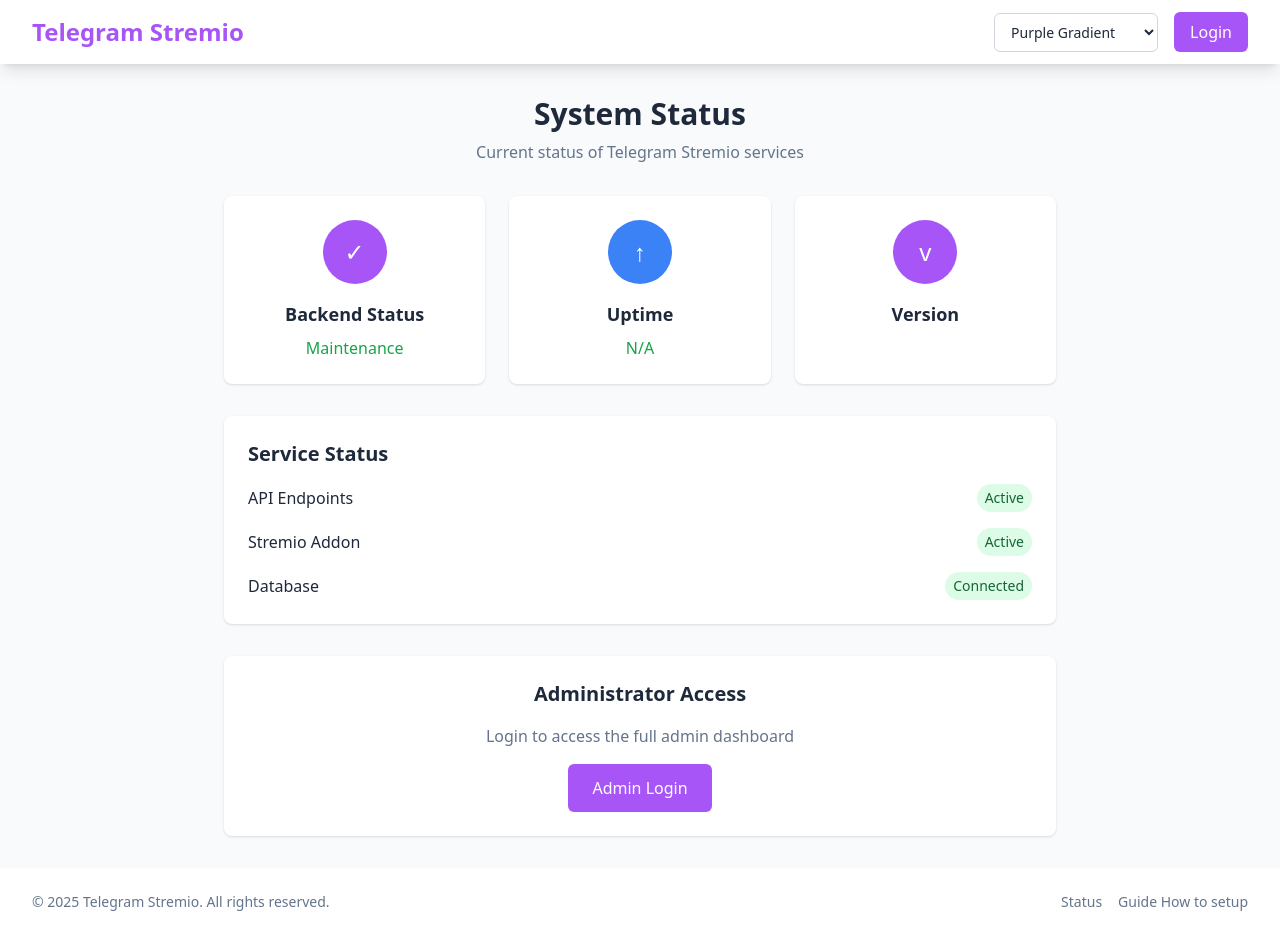
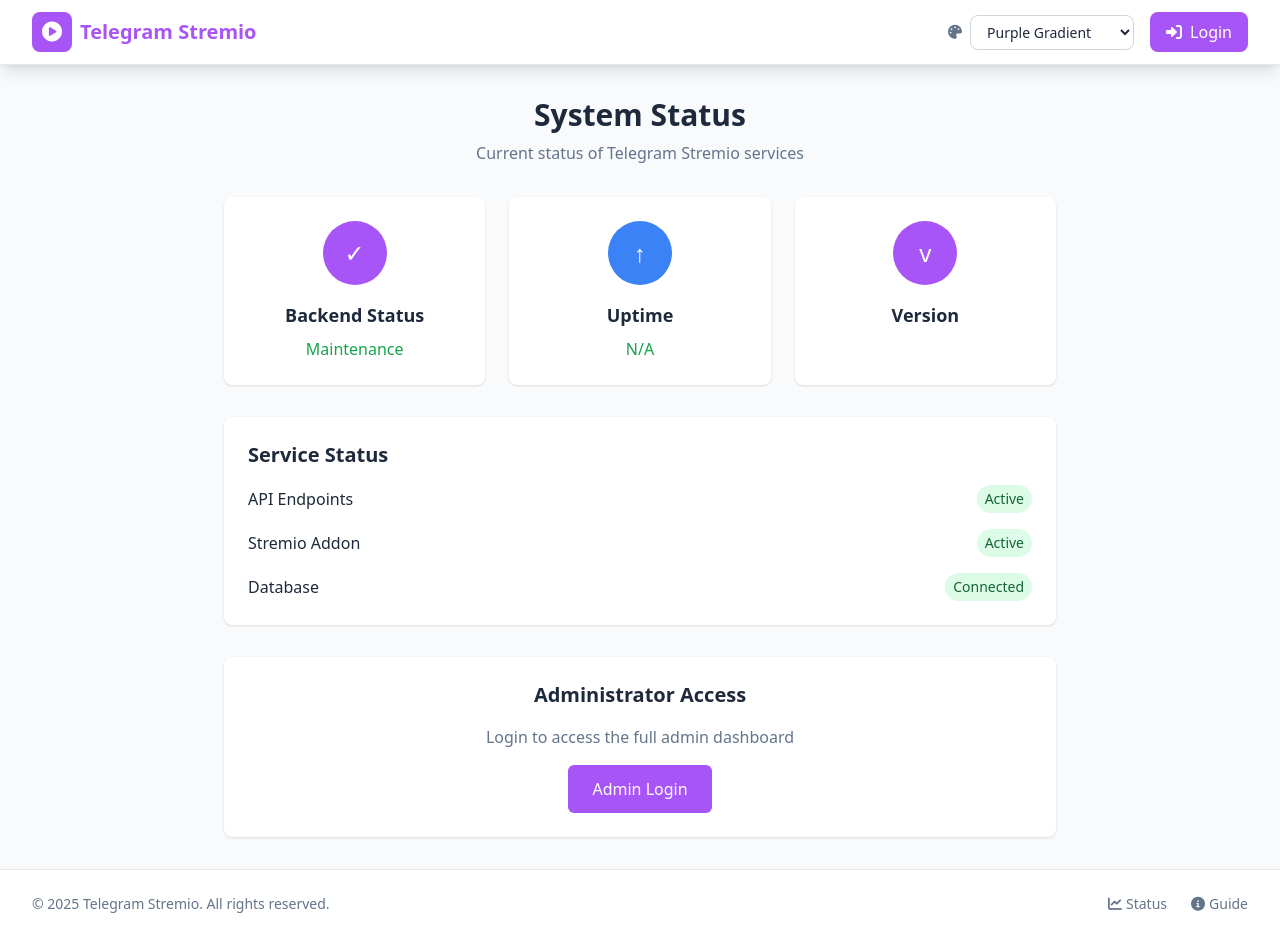
Before and after one commit to cleanerspam/TST, a FastAPI app: page /status in a window 1280 px wide. Before the commit the page ends 911 px from the top, so only its background shows below. Run offline with FastAPI, Linux system fonts and the light colour scheme; data that the repository does not hold is empty; parts of the project's set-up code (start-up, migrations or seed data) failed here and were passed over; some libraries are stand-ins or nearby versions.

Commit message:
update dashboard

```diff
--- a/Backend/fastapi/templates/base.html
+++ b/Backend/fastapi/templates/base.html
@@ -85,29 +85,42 @@
 
 <body class="min-h-screen flex flex-col">
     <!-- Navigation -->
-    <nav class="theme-card shadow-lg">
+    <nav class="theme-card shadow-lg border-b border-gray-200">
         <div class="max-w-7xl mx-auto px-4 sm:px-6 lg:px-8">
             <div class="flex justify-between items-center h-16">
-                <div class="flex items-center space-x-4">
-                    <h1 class="text-2xl font-bold text-primary">Telegram Stremio</h1>
+                <div class="flex items-center space-x-6">
+                    <div class="flex items-center space-x-2">
+                        <div class="w-10 h-10 rounded-lg theme-primary flex items-center justify-center">
+                            <i class="fas fa-play-circle text-white text-xl"></i>
+                        </div>
+                        <h1 class="text-xl font-bold text-primary">Telegram Stremio</h1>
+                    </div>
                     {% if current_user %}
-                    <div class="hidden md:flex space-x-4">
-                        <a href="/"
-                            class="text-text hover:text-primary px-3 py-2 rounded-md transition-colors">Dashboard</a>
-                        <a href="/media/manage"
-                            class="text-text hover:text-primary px-3 py-2 rounded-md transition-colors">Media</a>
-                        <a href="/media/updates"
-                            class="text-text hover:text-primary px-3 py-2 rounded-md transition-colors">Manual
-                            Updates</a>
+                    <div class="hidden md:flex items-center space-x-1">
+                        <a href="/" class="nav-link px-4 py-2 transition-all duration-300 {% if request.path == '/' %}bg-gray-200 theme-card font-semibold{% endif %}">
+                            <i class="fas fa-home mr-2"></i> Dashboard
+                        </a>
+                        <a href="/media/manage" class="nav-link px-4 py-2 transition-all duration-300 {% if request.path.startswith('/media') %}bg-gray-200 theme-card font-semibold{% endif %}">
+                            <i class="fas fa-film mr-2"></i> Media
+                        </a>
+                        <a href="/media/updates" class="nav-link px-4 py-2 transition-all duration-300 {% if '/updates' in request.path %}bg-gray-200 theme-card font-semibold{% endif %}">
+                            <i class="fas fa-sync-alt mr-2"></i> Manual Updates
+                        </a>
+                        <a href="/status" class="nav-link px-4 py-2 transition-all duration-300 {% if '/status' in request.path %}bg-gray-200 theme-card font-semibold{% endif %}">
+                            <i class="fas fa-chart-line mr-2"></i> Status
+                        </a>
                     </div>
                     {% endif %}
                 </div>
                 <div class="flex items-center space-x-4">
                     <!-- Theme Selector (hidden on smallest screens) -->
                     <div class="relative hidden sm:block">
-                        <form method="post" action="/set-theme" id="theme-form">
-                            <select name="theme" onchange="document.getElementById('theme-form').submit()"
-                                class="theme-card border border-gray-300 rounded-md px-3 py-2 text-sm">
+                        <form method="post" action="/set-theme" id="theme-form" class="flex items-center">
+                            <label for="theme-select" class="mr-2 text-sm theme-text-secondary">
+                                <i class="fas fa-palette"></i>
+                            </label>
+                            <select name="theme" id="theme-select" onchange="document.getElementById('theme-form').submit()"
+                                class="theme-card border border-gray-300 rounded-lg px-3 py-1.5 text-sm focus:ring-2 focus:ring-primary focus:border-transparent">
                                 {% for theme_key, theme_data in themes.items() %}
                                 <option value="{{ theme_key }}" {% if current_theme==theme_key %}selected{% endif %}>
                                     {{ theme_data.name }}
@@ -117,19 +130,28 @@
                         </form>
                     </div>
                     {% if current_user %}
-                    <div class="hidden md:flex items-center space-x-4">
-                        <span class="text-sm theme-text-secondary">{{ current_user }}</span>
+                    <div class="hidden md:flex items-center space-x-3">
+                        <div class="flex items-center space-x-2 px-3 py-1.5 rounded-lg bg-gray-100 theme-card">
+                            <i class="fas fa-user text-primary"></i>
+                            <span class="text-sm font-medium theme-text-secondary">{{ current_user }}</span>
+                        </div>
                         <a href="/logout"
-                            class="bg-red-600 text-white px-4 py-2 rounded-md hover:bg-red-700 transition-colors">Logout</a>
+                            class="flex items-center space-x-1 bg-red-500 hover:bg-red-600 text-white px-4 py-2 rounded-lg transition-colors">
+                            <i class="fas fa-sign-out-alt"></i>
+                            <span>Logout</span>
+                        </a>
                     </div>
                     <!-- Mobile hamburger button -->
                     <button onclick="toggleMobileMenu()"
-                        class="md:hidden p-2 rounded-md theme-card border border-gray-300">
-                        <i class="fas fa-bars text-xl" id="menu-icon"></i>
+                        class="md:hidden p-2 rounded-lg theme-card border border-gray-300 hover:bg-gray-50 transition-colors">
+                        <i class="fas fa-bars text-lg" id="menu-icon"></i>
                     </button>
                     {% else %}
                     <a href="/login"
-                        class="theme-primary text-white px-4 py-2 rounded-md hover:opacity-90 transition-opacity">Login</a>
+                        class="flex items-center space-x-2 theme-primary text-white px-4 py-2 rounded-lg hover:opacity-90 transition-opacity">
+                        <i class="fas fa-sign-in-alt"></i>
+                        <span>Login</span>
+                    </a>
                     {% endif %}
                 </div>
             </div>
@@ -138,18 +160,29 @@
             {% if current_user %}
             <div id="mobile-menu" class="md:hidden border-t border-gray-200">
                 <div class="px-4 py-4 space-y-3">
-                    <a href="/"
-                        class="block px-3 py-2 rounded-md text-text hover:bg-gray-100 transition-colors">Dashboard</a>
-                    <a href="/media/manage"
-                        class="block px-3 py-2 rounded-md text-text hover:bg-gray-100 transition-colors">Media</a>
-                    <a href="/media/updates"
-                        class="block px-3 py-2 rounded-md text-text hover:bg-gray-100 transition-colors">Manual
-                        Updates</a>
+                    <a href="/" class="mobile-nav-link block px-4 py-3 transition-colors {% if request.path == '/' %}bg-gray-200 theme-card font-semibold{% endif %}">
+                        <i class="fas fa-home mr-3"></i> Dashboard
+                    </a>
+                    <a href="/media/manage" class="mobile-nav-link block px-4 py-3 transition-colors {% if request.path.startswith('/media') %}bg-gray-200 theme-card font-semibold{% endif %}">
+                        <i class="fas fa-film mr-3"></i> Media
+                    </a>
+                    <a href="/media/updates" class="mobile-nav-link block px-4 py-3 transition-colors {% if '/updates' in request.path %}bg-gray-200 theme-card font-semibold{% endif %}">
+                        <i class="fas fa-sync-alt mr-3"></i> Manual Updates
+                    </a>
+                    <a href="/status" class="mobile-nav-link block px-4 py-3 transition-colors {% if '/status' in request.path %}bg-gray-200 theme-card font-semibold{% endif %}">
+                        <i class="fas fa-chart-line mr-3"></i> Status
+                    </a>
                     <div class="pt-3 border-t border-gray-200">
                         <div class="flex items-center justify-between">
-                            <span class="text-sm theme-text-secondary">{{ current_user }}</span>
+                            <div class="flex items-center space-x-2">
+                                <i class="fas fa-user text-primary"></i>
+                                <span class="text-sm theme-text-secondary">{{ current_user }}</span>
+                            </div>
                             <a href="/logout"
-                                class="bg-red-600 text-white px-4 py-2 rounded-md hover:bg-red-700 transition-colors text-sm">Logout</a>
+                                class="flex items-center space-x-1 bg-red-500 hover:bg-red-600 text-white px-3 py-1.5 rounded text-sm transition-colors">
+                                <i class="fas fa-sign-out-alt"></i>
+                                <span>Logout</span>
+                            </a>
                         </div>
                     </div>
                 </div>
@@ -179,15 +273,18 @@
     </main>
 
     <!-- Footer -->
-    <footer class="theme-card mt-auto">
+    <footer class="theme-card mt-auto border-t border-gray-200">
         <div class="max-w-7xl mx-auto px-4 sm:px-6 lg:px-8 py-6">
-            <div class="flex justify-between items-center">
-                <p class="theme-text-secondary text-sm">© 2025 Telegram Stremio. All rights reserved.</p>
-                <div class="flex space-x-4">
+            <div class="flex flex-col md:flex-row justify-between items-center">
+                <p class="theme-text-secondary text-sm mb-4 md:mb-0">© 2025 Telegram Stremio. All rights reserved.</p>
+                <div class="flex space-x-6">
                     <a href="/status"
-                        class="theme-text-secondary hover:text-primary text-sm transition-colors">Status</a>
-                    <a href="/stremio" class="theme-text-secondary hover:text-primary text-sm transition-colors">Guide
-                        How to setup</a>
+                        class="theme-text-secondary hover:text-primary text-sm transition-colors flex items-center">
+                        <i class="fas fa-chart-line mr-1"></i> Status
+                    </a>
+                    <a href="/stremio" class="theme-text-secondary hover:text-primary text-sm transition-colors flex items-center">
+                        <i class="fas fa-info-circle mr-1"></i> Guide
+                    </a>
                 </div>
             </div>
         </div>
```
Also changed, not shown: other parts of Backend/fastapi/templates/base.html (+61 -0 lines), Backend/fastapi/templates/dashboard.html (+3 -6 lines).
